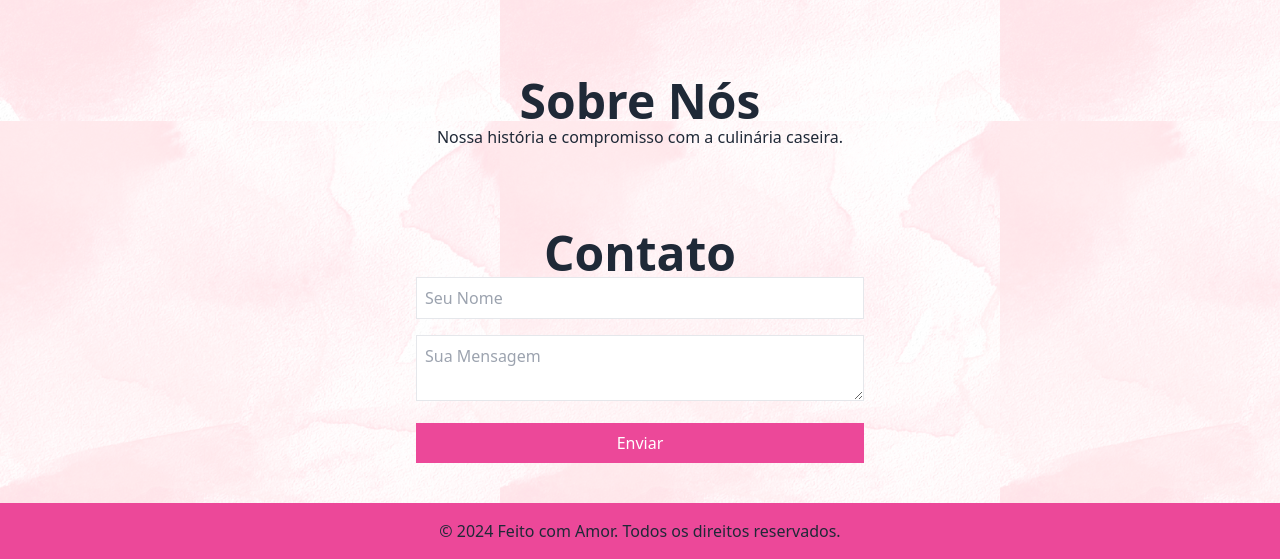
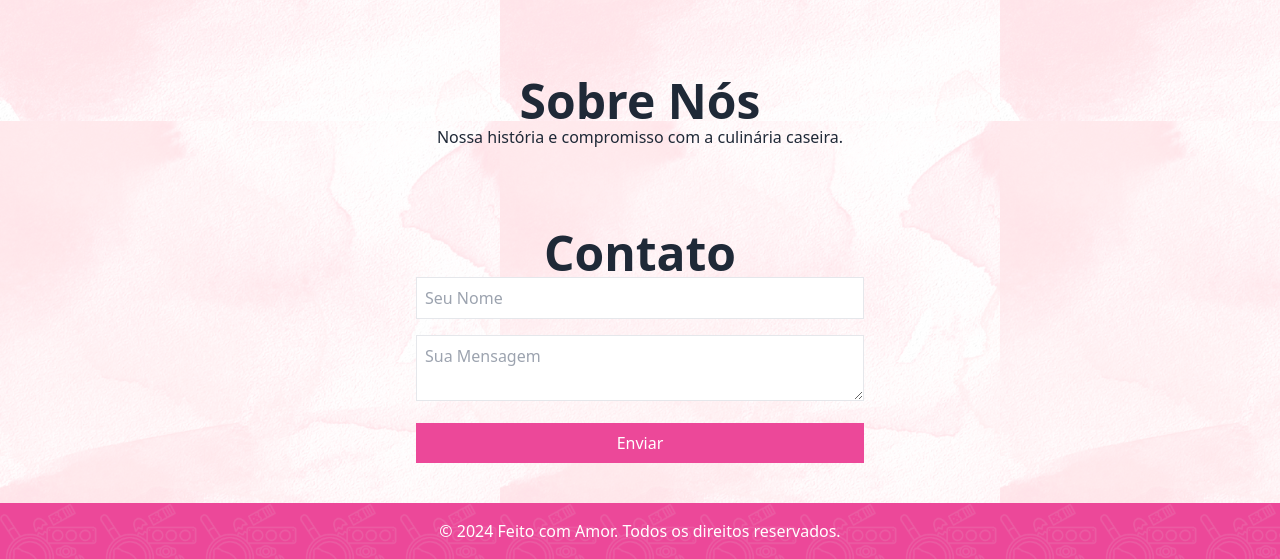
Before and after one commit to GabrielCruz02/feito-com-amor, a website: page index.html in a window 1280 px wide. Shown: the part 1879-2438 px from the top of the page. Drawn offline with nearby package versions, Linux system fonts and the light colour scheme.

Commit message:
background fixed final

```diff
--- a/index.html
+++ b/index.html
@@ -128,7 +128,7 @@
     </section>
 
     <!-- Footer -->
-    <footer class="bg-pink-500 text-center p-4">
+    <footer class="bg-icons-texture bg-pink-500 p-4 text-white text-center">
         <p>&copy; 2024 Feito com Amor. Todos os direitos reservados.</p>
     </footer>
 
--- a/tailwind.config.js
+++ b/tailwind.config.js
@@ -6,8 +6,8 @@ module.exports = {
   theme: {
     extend: {
       backgroundImage: {
-        'hero-pattern': "url('/public/images/bg.png')",
-        'icons-texture': "url('/public/images/bg-icons.png')"
+        'hero-pattern': "url('https://github.com/GabrielCruz02/feito-com-amor/blob/main/public/images/bg.png?raw=true')",
+        'icons-texture': "url('https://github.com/GabrielCruz02/feito-com-amor/blob/main/public/images/bg-icons.png?raw=true')"
       }
     },
   },
```
Also changed, not shown: public/css/output.css.
